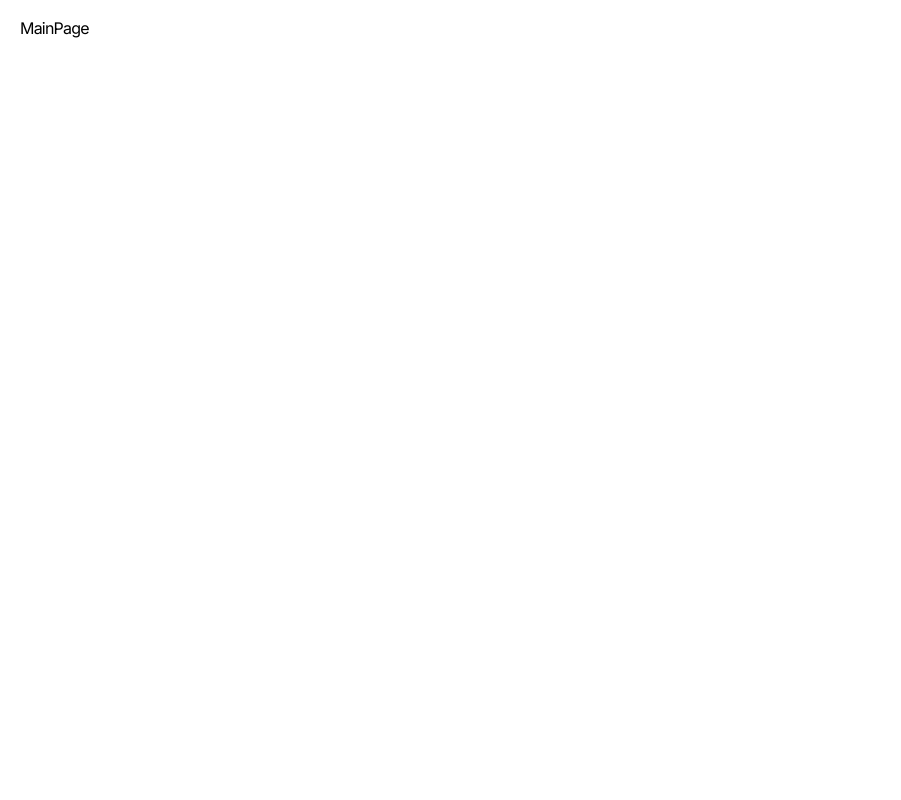
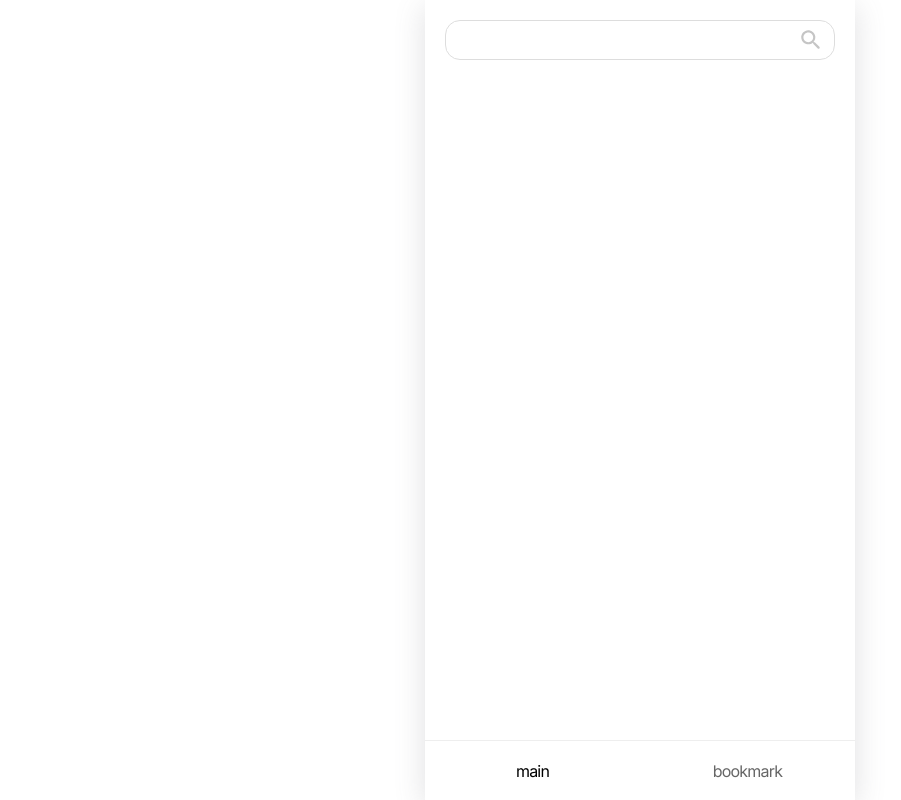
Before and after one commit to jeonhaekang/gripcompany_assignment, a React (Create React App) app: page / in a window 1280 px wide. Shown: the whole page, without its empty margins (0-901 px from the left). Built offline with nearby package versions, Linux system fonts and the light colour scheme.

Commit message:
design : appWrapper 생성

```diff
--- a/src/routes/Main/Search.module.scss
+++ b/src/routes/Main/Search.module.scss
@@ -1,15 +1,18 @@
 @use '/src/styles/constants/colors';
+@use '/src/styles/mixins/flexbox';
 
 .search {
+  @include flexbox.flexbox(center, center);
   position: sticky;
   top: 20px;
   box-sizing: border-box;
-  display: flex;
   gap: 10px;
-  padding: 7px 10px;
-  background-color: colors.$WHITE;
-  border: 1px solid colors.$GRAY6;
+  height: 40px;
+  padding: 0 10px;
+  background-color: rgba(colors.$WHITE, 10%);
+  border: 1px solid colors.$GRAYD;
   border-radius: 15px;
+  backdrop-filter: blur(10px);
 
   input {
     flex: 1;
--- a/src/routes/Main/Search.tsx
+++ b/src/routes/Main/Search.tsx
@@ -2,13 +2,14 @@ import styles from './Search.module.scss'
 import { ChangeEvent, FormEvent, useState } from 'react'
 
 import { getMovieList } from 'axios/apis'
-import { SearchIcon } from 'assets/svg'
 
 import { useSetRecoilState } from 'recoil'
 import { movieListState } from 'state/movie'
 
 import { ISearchResult } from 'types/Movie'
 import { AxiosResponse } from 'axios'
+
+import { SearchIcon } from 'assets/svg'
 
 const Search = () => {
   const [keyword, setKeyword] = useState('')
@@ -19,10 +20,14 @@ const Search = () => {
 
     getMovieList({ s: keyword, page: 1 })
       .then((res: AxiosResponse) => {
+        if (res.data.Response === 'False') {
+          throw new Error(res.data.Error)
+        }
+
         setMovieList({ s: keyword, page: 1, movieList: res.data.Search })
       })
-      .catch(() => {
-        alert('검색에 실패하였습니다.')
+      .catch((err) => {
+        alert(err.message)
       })
 
     setKeyword('')
--- a/src/routes/Main/index.tsx
+++ b/src/routes/Main/index.tsx
@@ -1,5 +1,28 @@
+import styles from './Main.module.scss'
+
+import Search from './Search'
+import Card from 'components/Card/Card'
+
+import { useRecoilValue } from 'recoil'
+import { movieListState } from 'state/movie'
+
+import { ISearchResult } from '../../types/Movie.d'
+
 const Main = () => {
-  return <div>MainPage</div>
+  const searchResult = useRecoilValue<ISearchResult>(movieListState)
+
+  return (
+    <div className={styles.main}>
+      <Search />
+      <main>
+        <ul className={styles.movieList}>
+          {searchResult.movieList.map((item) => {
+            return <Card key={item.imdbID} data={item} />
+          })}
+        </ul>
+      </main>
+    </div>
+  )
 }
 
 export default Main
--- a/src/routes/Routes.module.scss
+++ b/src/routes/Routes.module.scss
@@ -9,6 +9,5 @@
 
 .appWrapper {
   position: relative;
-  padding: 20px;
-  margin-bottom: sizes.$GNB;
+  padding: 20px 20px calc(sizes.$GNB + 20px) 20px;
 }
--- a/src/routes/index.tsx
+++ b/src/routes/index.tsx
@@ -3,14 +3,18 @@ import { Routes, Route } from 'react-router-dom'
 
 import Main from './Main'
 import Bookmark from './Bookmark'
+import GNB from './_shared/GNB'
 
 const App = () => {
   return (
-    <div className={styles.appWrapper}>
-      <Routes>
-        <Route path='/' element={<Main />} />
-        <Route path='/bookmark' element={<Bookmark />} />
-      </Routes>
+    <div className={styles.mobileFrame}>
+      <div className={styles.appWrapper}>
+        <Routes>
+          <Route path='/' element={<Main />} />
+          <Route path='/bookmark' element={<Bookmark />} />
+        </Routes>
+      </div>
+      <GNB />
     </div>
   )
 }
```
Also changed, not shown: src/types/Movie.d.ts (+5 -5 lines).
